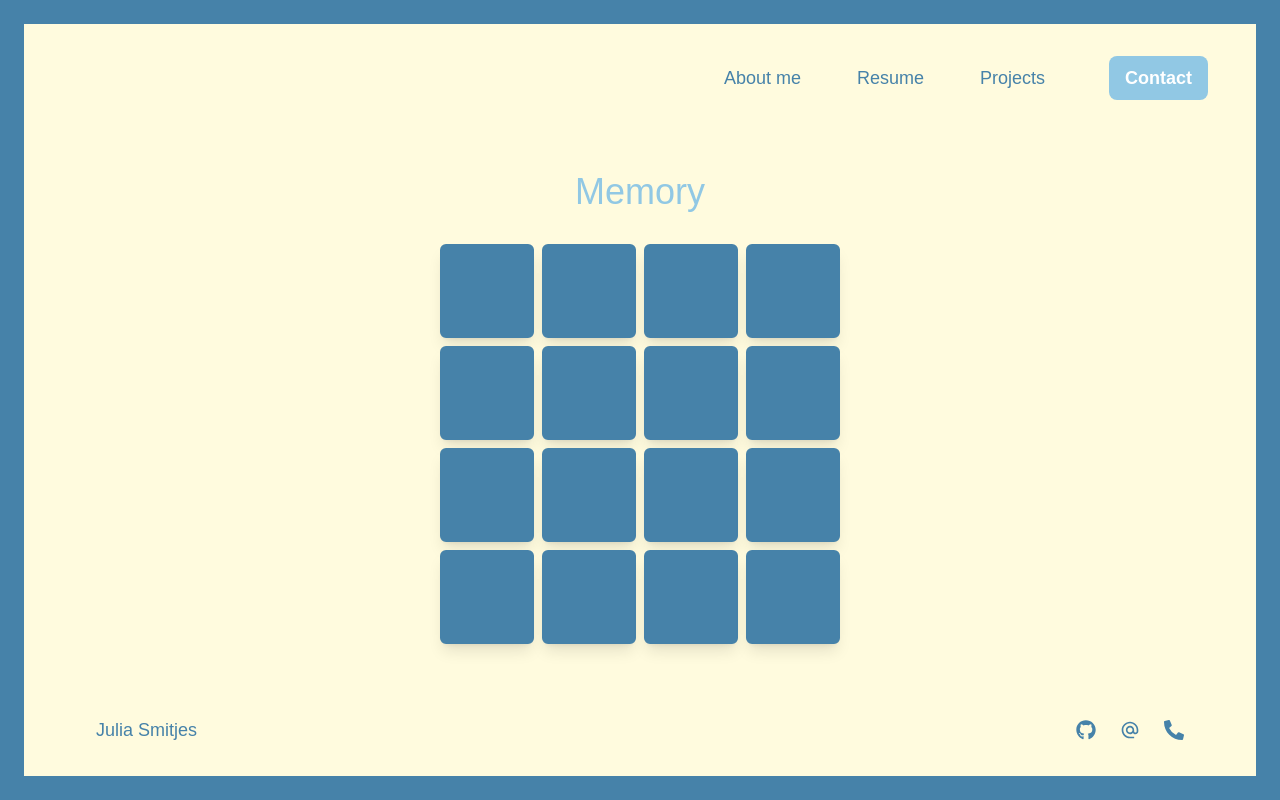
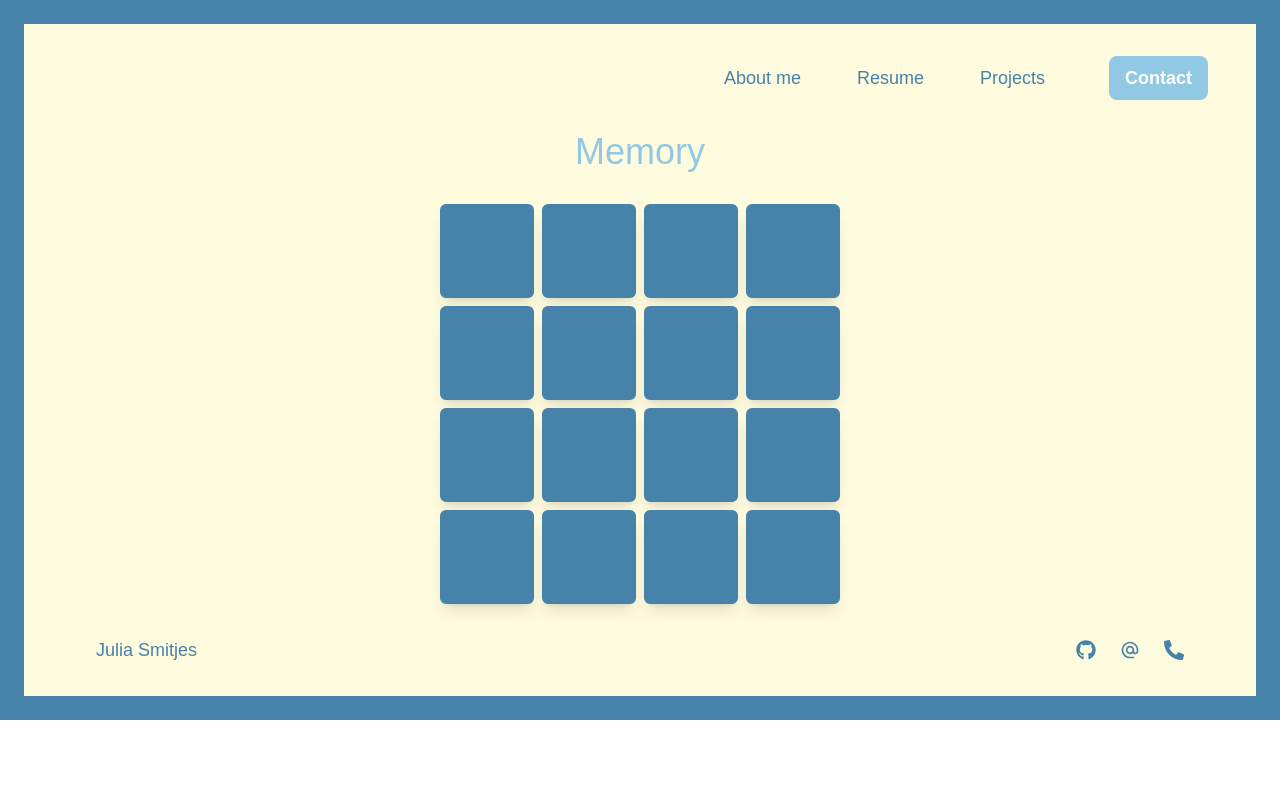
Before and after one commit to Juliasmitjes/0-portfolio, a React (Vite) app: page /Memory in a window 1280 px wide. Built offline with nearby package versions, Linux system fonts and the light colour scheme; grey boxes are pictures that could not be loaded; a web font is replaced by a local one.

Commit message:
desgin alert

```diff
--- a/src/components/games/memory/Memory.jsx
+++ b/src/components/games/memory/Memory.jsx
@@ -1,4 +1,5 @@
 import { useState, useEffect } from "react";
+import { GiPodiumWinner } from "react-icons/gi";
 import Card from './Card.jsx';
 import avocado from '../../../images/memory/avocado.png';
 import bee from '../../../images/memory/bee.png';
@@ -32,6 +33,7 @@ function Memory(){
 
   const [prev, setPrev] = useState(-1);
   const [disabled, setDisabled] = useState(false);
+  const [endMessage, setEndMessage] = useState("");
 
   useEffect(() => {
   const revealedItems = items.map(item => ({ ...item, stat: "active" }));
@@ -56,10 +58,9 @@ function check(current) {
     setPrev(-1);
     setDisabled(false);
 
-    if (newItems.every(card => card.stat === "correct")) {
-      alert("Well done! Let’s see if you can do it again. Up for another?");
+     if (newItems.every(card => card.stat === "correct")) {
+      setEndMessage("Well done! Let’s see if you can do it again. Up for another?");
     }
-
   } else {
     newItems[current] = { ...newItems[current], stat: "wrong" };
     newItems[prev] = { ...newItems[prev], stat: "wrong" };
@@ -97,10 +98,40 @@ function handleClick(id) {
 
 }
 
-  return (<div className="bg-myDark">
-    <div className="justify-items-center bg-myWarm py-10 mx-6">
-      <p className="text-4xl font-myHeader text-myBlue pb-8">Memory</p>
-      <div className="grid grid-cols-4 grid-rows-4 h-100 w-100 gap-2 items-center">
+  return (
+<div className="relative bg-myDark">
+  <div className="bg-myWarm mx-6 flex flex-col items-center">
+     <p className="text-4xl font-myHeader text-myBlue pb-8">Memory</p>
+    {endMessage && (
+      <div
+        className="absolute inset-0 flex items-center justify-center z-10"
+        role="dialog"
+        aria-modal="true"
+      >
+        <div className="bg-white p-6 rounded-lg text-center shadow-lg">
+          <GiPodiumWinner className="mx-auto mb-2 text-5xl font-myText text-myOcean" />
+          <p className="mb-6 text-lg font-myText text-myOcean">{endMessage}</p>
+          <button
+            className="px-4 py-2 bg-myOcean font-myText font-bold text-white rounded cursor-pointer"
+            onClick={() => {
+              setEndMessage("");
+              window.location.reload();
+            }}
+          >
+            Play again
+          </button>
+            <button
+        type="button"
+        className="absolute top-2 right-2 text-myOcean hover:text-red-500 text-2xl"
+        onClick={() => setEndMessage("")}
+      >
+        <span className="sr-only">Close</span>
+        &times;
+      </button>
+        </div>
+      </div>
+    )}
+      <div className="grid grid-cols-4 grid-rows-4 h-100 w-100 gap-2">
         {items.map((item, index) => (
         <Card
         key={index}
@@ -110,7 +141,7 @@ function handleClick(id) {
         />
       ))}
       </div>
-   </div>
+  </div>
 </div>
 )}
 
```
